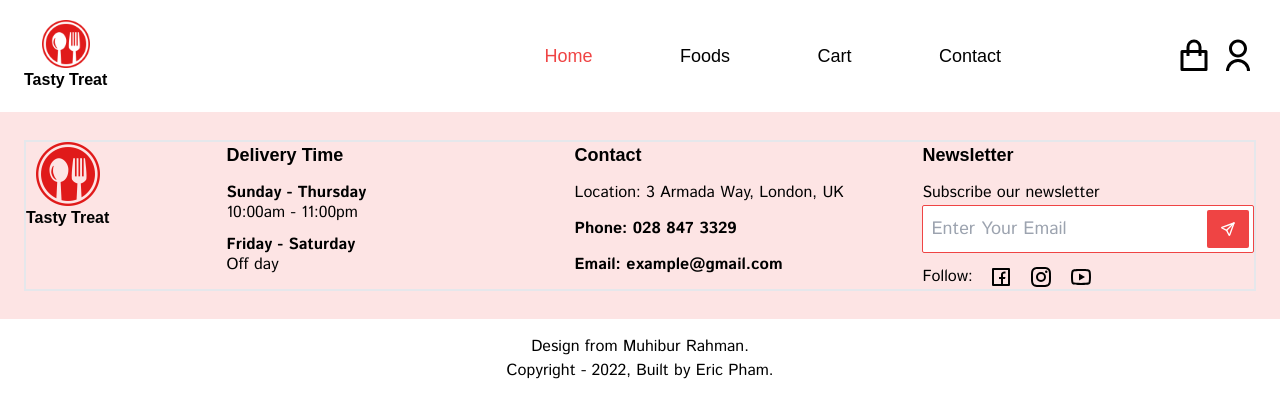
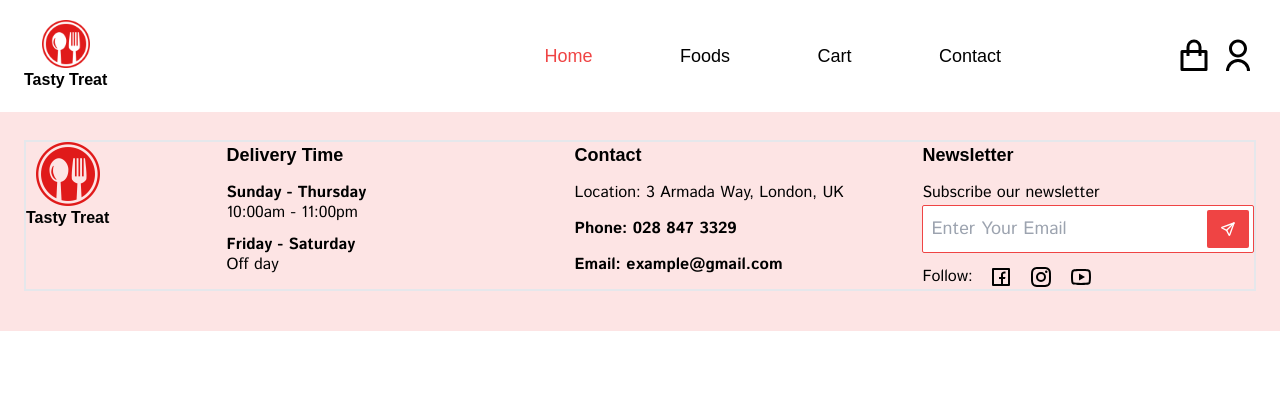
Before and after one commit to jerryphm/food-delivery-app, a React (Create React App) app: page / in a window 1280 px wide. Shown: the top 418 px of the page. Built offline with nearby package versions, Linux system fonts and the light colour scheme; a web font is replaced by a local one.

Commit message:
fix footer

```diff
--- a/src/layouts/layoutComponents/Footer.jsx
+++ b/src/layouts/layoutComponents/Footer.jsx
@@ -17,9 +17,9 @@ import logo from '../../assets/images/res-logo.png';
  */
 function Footer() {
    return (
-      <footer>
-         <section
-            className='flex justify-center items-center min-h-[150] px-2 sm:px-3 md:px-4 lg:px-6 py-4 sm:py-5 md:py-7 -mx-2 sm:-mx-3 md:-mx-4
+
+         <footer
+            className='flex justify-center items-center min-h-[150] px-2 sm:px-3 md:px-4 lg:px-6 pt-4 sm:pt-5 md:pt-7 pb-6 sm:pb-8 md:pb-10 -mx-2 sm:-mx-3 md:-mx-4
          lg:-mx-6 bg-[#fde4e4]'
          >
             <section className='flex flex-col justify-center items-stretch w-full h-full border-2 border-white[&_*]:border-[1px] [&_*]:border-red-500'>
@@ -97,12 +97,8 @@ function Footer() {
                   </section>
                </div>
             </section>
-         </section>
-         <h3 className=' mt-4 text-center'>
-            Design from Muhibur Rahman. <br /> Copyright - 2022, Built by Eric
-            Pham.
-         </h3>
-      </footer>
+         </footer>
+
    );
 }
 
```
